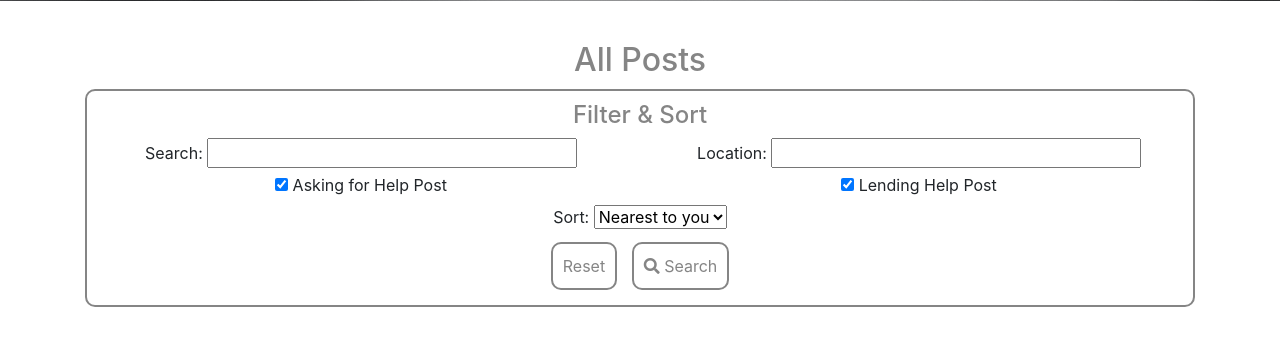
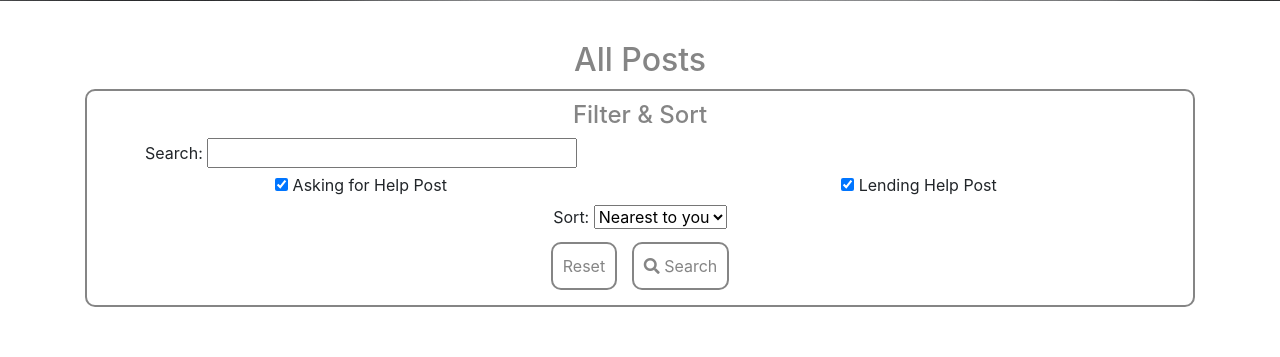
Before and after one commit to raniamarhoni/CovidHelp, a Flask app: page /posts in a window 1280 px wide. Shown: the part 559-916 px from the top of the page. Run offline with Flask 2, Linux system fonts and the light colour scheme; data that the repository does not hold is empty; some libraries are stand-ins or nearby versions.

Commit message:
location taken out

```diff
--- a/app.py
+++ b/app.py
@@ -137,7 +137,6 @@ def add_a_post(username):
                 post = {
                     "type_of_help": request.form.get("type_of_help"),
                     "user": session["user"],
-                    "location": request.form.get("location"),
                     "title": request.form.get("title"),
                     "description": request.form.get("description"),
                     "date_posted":  datetime.datetime.now(),
@@ -166,7 +165,6 @@ def edit_post(username, post_id):
             submit = {
                 "type_of_help": request.form.get("type_of_help"),
                 "user": session["user"],
-                "location": request.form.get("location"),
                 "title": request.form.get("title"),
                 "description": request.form.get("description"),
                 "date_posted": mongo.db.posts.find_one(
--- a/templates/add_a_post.html
+++ b/templates/add_a_post.html
@@ -27,7 +27,6 @@
                 </label>
             </div>
 
-            <input id="location" name="location" type="text" placeholder="Post Code:" class="validate form-input" />
             <input id="title" name="title" type="text" placeholder="Title:" class="validate form-input" required/>
             <textarea class="form-input" name="description" rows="6" placeholder="Description:" required></textarea>
             <button type="submit" class="form-submit">Submit <i class="fas fa-sign-in-alt"></i></button>
--- a/templates/edit_post.html
+++ b/templates/edit_post.html
@@ -38,8 +38,6 @@
             </div>
             {% endif %}
 
-
-            <input id="location" name="location" type="text" placeholder="Post Code:" value="{{ post.location }}" class="validate form-input" />
             <input id="title" name="title" type="text" placeholder="Title:" class="validate form-input" value="{{ post.title }}" required/>
             <textarea class="form-input" name="description" rows="6" placeholder="Description:" required>{{- post.description -}}</textarea>
             <div class="button-section-mid">
--- a/templates/manage_posts.html
+++ b/templates/manage_posts.html
@@ -34,12 +34,11 @@
                 <div class="post-start">
                 <div class="row">
                     <p class="post-title col-sm-12 col-md-6">{{ post.title }}</p>
-                    <p class="post-date-location col-md-6 d-none d-md-block">{{ post.date_posted }} / {{ post.location }}</p>
+                    <p class="post-date-location col-md-6 d-none d-md-block">{{ post.date_posted }}</p>
                 </div>
                 <p class="post-description">{{ post.description }}</p>
                 <div class="row d-md-none">
-                    <p class="post-date col-6">{{ post.date_posted }}</p>
-                    <p class="post-location col-6">{{ post.location }}</p>
+                    <p class="post-date col-12">{{ post.date_posted }}</p>
                 </div>
 
                 </div>
--- a/templates/posts.html
+++ b/templates/posts.html
@@ -17,11 +17,6 @@
 
             <div class="search-section col-sm-12 col-md-6">
 			    <label for="query">Search:</label>
-			    <input type="text" name="query" minlength="3" class="validate filter-input">
-            </div>
-
-            <div class="location-section col-sm-12 col-md-6">
-			    <label for="query">Location:</label>
 			    <input type="text" name="query" minlength="3" class="validate filter-input">
             </div>
 
@@ -81,8 +76,7 @@
 			</div>
 			<p class="post-description">{{ post.description }}</p>
 			<div class="row d-md-none">
-				<p class="post-date col-6">{{ post.date_posted }}</p>
-				<p class="post-location col-6">{{ post.location }}</p>
+				<p class="post-date col-12">{{ post.date_posted }}</p>
 			</div>
 
 		</div>
--- a/templates/view_post.html
+++ b/templates/view_post.html
@@ -26,8 +26,7 @@
             <p>{{- post.description -}}</p>
 
             <div class="row">
-                <div class="col-6">{{ post.date_posted }}</div>
-                <div class="col-6">{{ post.location }}</div>
+                <div class="col-12">{{ post.date_posted }}</div>
             </div>
       </div>
 
```
